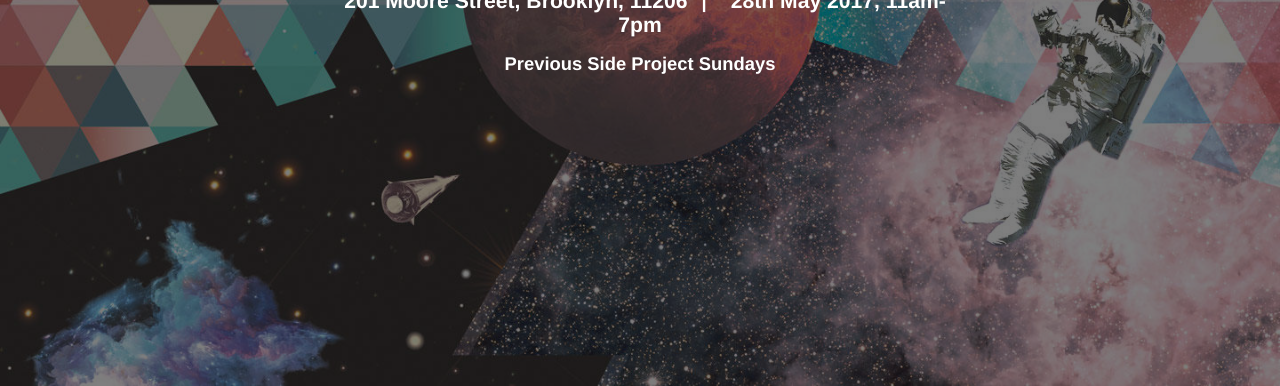
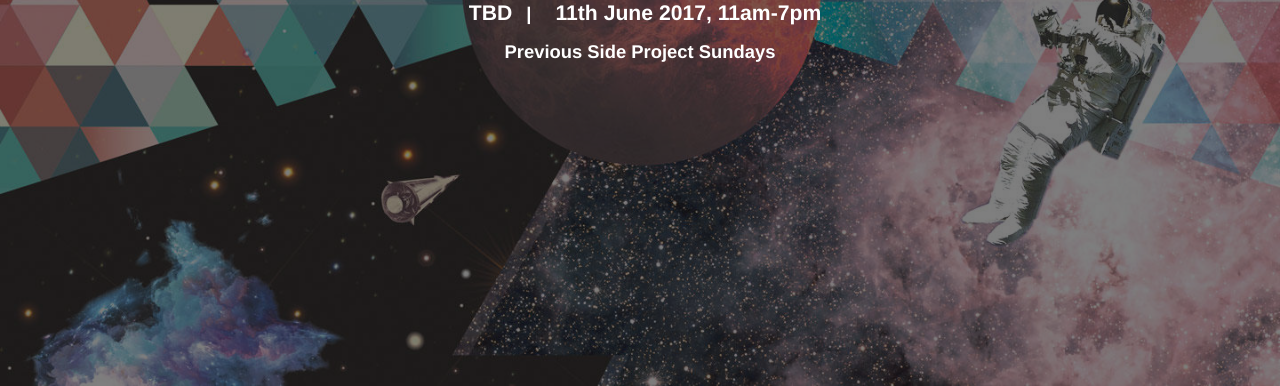
Before and after one commit to side-project-sunday/side-project-sunday.github.io, a plain HTML site: page index.html in a window 1280 px wide. Shown: the part 414-800 px from the top of the page. Drawn offline with Linux system fonts and the light colour scheme.

Commit message:
Next date

```diff
--- a/index.html
+++ b/index.html
@@ -51,8 +51,8 @@
     <body>
             <div id='inner'>
                 <h1>Side Project Sunday</h1>
-                <p> <span> <a href='https://goo.gl/maps/d9EEUKHZroF2' >201 Moore Street, Brooklyn, 11206</a></span> <span>|</span> <span>
-                    <span>28th May 2017, 11am-7pm</span></p>
+                <p> <span> <a href='https://goo.gl/maps/d9EEUKHZroF2' >TBD</a></span> <span>|</span> <span>
+                    <span>11th June 2017, 11am-7pm</span></p>
                 <a href='http://blog.sideprojectsunday.com'>Previous Side Project Sundays</a></span></p>
             </div>
     </body>
```
